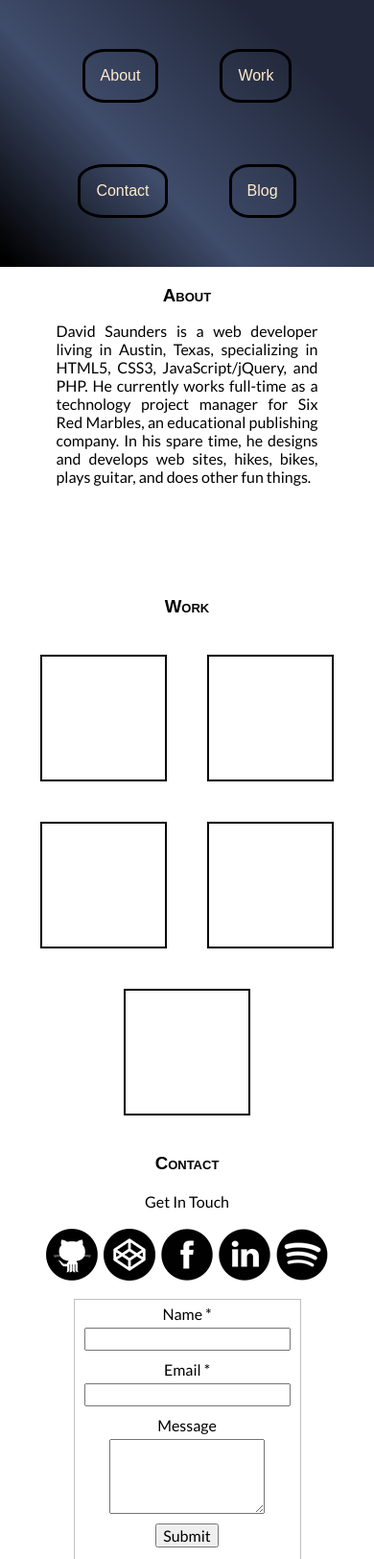
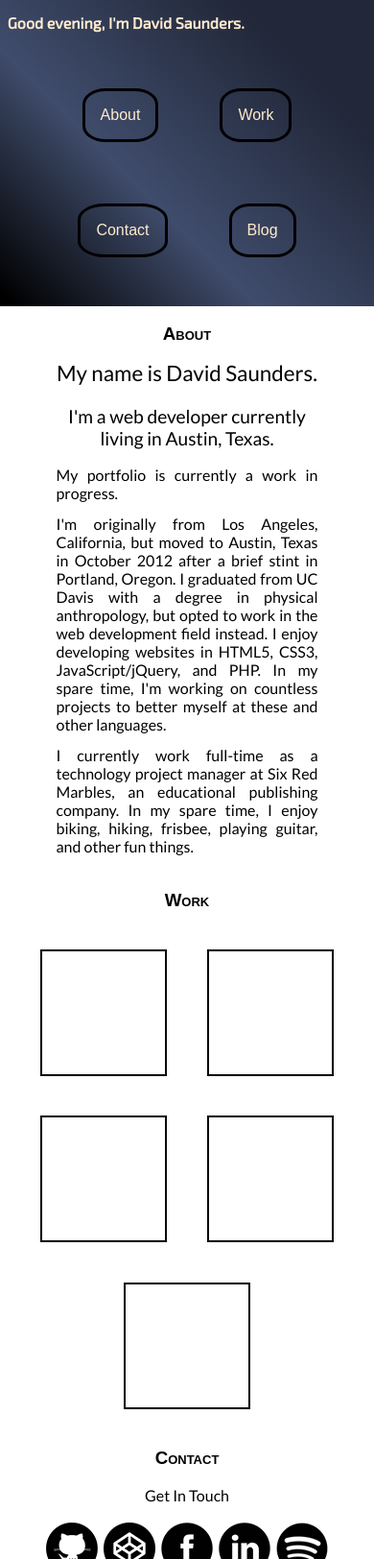
Before and after one commit to djsaun/davidportfolio, a PHP site: page / in a window 390 px wide. Shown: the top 1624 px of the page at 96% size. Run offline with PHP 8.4, Linux system fonts and the light colour scheme; some libraries are stand-ins or nearby versions.

Commit message:
fixed responsive design issues.

```diff
--- a/css/flexbox.css
+++ b/css/flexbox.css
@@ -5,7 +5,7 @@
 	}
 
 #about {
-	-webkit-column-count: 2;
+	-webkit-column-count: 1;
 	-webkit-column-gap: 1em;
 }
 
--- a/css/styles.css
+++ b/css/styles.css
@@ -114,8 +114,18 @@ li a {
 	text-align: center;
 }
 
-#about p {
+#about p:nth-child(n+4) {
 	text-align: justify;
+}
+
+#about p:nth-child(2) {
+	margin-top: -1%;
+	font-size: 1.4em;
+}
+
+#about p:nth-child(3) {
+	margin-top: -1%;
+	font-size: 1.2em;
 }
 
 .skills {
@@ -126,7 +136,7 @@ li a {
 /* Work */
 
 #work {
-	margin-top: -5%;
+	margin-top: 4em;
 }
 
 .thumbnail {
@@ -226,7 +236,25 @@ textarea[name*="Message"] {
 
 /* Media Queries */
 
-@media screen and (max-width: 629px) {
+@media screen and (max-width: 1035px) {
+	#work {
+		margin-top: 10%;
+	}
+}
+
+@media screen and (max-width: 1006px) {
+	#work {
+		margin-top: 10%;
+	}
+}
+
+@media screen and (max-width: 848px) {
+	#work {
+		margin-top: 20%;
+	}
+}
+
+@media screen and (max-width: 693px) {
 	h1:last-child {
 		display: none;
 	}
@@ -244,7 +272,7 @@ textarea[name*="Message"] {
 		margin-top: -1%;
 	}
 	#work {
-		margin-top: -40%;
+		margin-top: -5%;
 	}
 	.skills {
 		display: none;
@@ -258,11 +286,17 @@ textarea[name*="Message"] {
 	h1 {
 		font-size: 1.75em;
 	}
+#about {
+	margin-bottom: 10%;
+	}
 }
 
 @media screen and (max-width: 525px) {
 	h1 {
 		font-size: 1.25em;
+	}
+#about {
+	margin-bottom: 20%;
 	}
 }
 
@@ -270,4 +304,28 @@ textarea[name*="Message"] {
 h1, .nav a {
 		font-size: 1em;
 	}
+#about {
+	margin-bottom: 38%;
+	}
 }
+
+@media screen and (max-width: 374px) {
+
+#work {
+	margin-top: 6em;
+	}
+}
+
+@media screen and (max-width: 364px) {
+
+#work {
+	margin-top: 50%;
+	}
+}
+
+@media screen and (max-width: 346px) {
+
+#work {
+	margin-top: 70%;
+	}
+}
--- a/index.php
+++ b/index.php
@@ -25,7 +25,7 @@
 	<div class="head">
 		<header>
 			<h1 class="headtext">Hello, I'm David Saunders.</h1>
-			<!-- <h1>I'm a ___</h1> -->
+			<h1>I'm a ___</h1>
 		</header>
 		<section>
 			<nav class="container">
@@ -41,10 +41,15 @@
 		<article>
 				<div id="about">
 					<h3>About</h3>
+						<p class="firstp">My name is David Saunders.</p>
+						<p class="secondp">I'm a web developer currently living in Austin, Texas.</p>
 						<div class="image">
 							<img src="img/davidsaunders.png" alt="David Saunders" width="200" height="200" class="davidpic container">
 						</div>
-						<p>David Saunders is a web developer living in Austin, Texas, specializing in HTML5, CSS3, JavaScript/jQuery, and PHP. He currently works full-time as a technology project manager for Six Red Marbles, an educational publishing company. In his spare time, he designs and develops web sites, hikes, bikes, plays guitar, and does other fun things.</p>
+						<p> My portfolio is currently a work in progress.</p>
+						<p> I'm originally from Los Angeles, California, but moved to Austin, Texas in October 2012 after a brief stint in Portland, Oregon. I graduated from UC Davis with a degree in physical anthropology, but opted to work in the web development field instead. I enjoy developing websites in HTML5, CSS3, JavaScript/jQuery, and PHP. In my spare time, I'm working on countless projects to better myself at these and other languages.</p>
+						<p> I currently work full-time as a technology project manager at Six Red Marbles, an educational publishing company. In my spare time, I enjoy biking, hiking, frisbee, playing guitar, and other fun things.</p>
+						<!-- <p>David Saunders is a web developer living in Austin, Texas, specializing in HTML5, CSS3, JavaScript/jQuery, and PHP. He currently works full-time as a technology project manager for Six Red Marbles, an educational publishing company. In his spare time, he hikes, bikes, plays guitar, and does other fun things.</p> -->
 <!-- 						<div class="skills">
 							<ul>
 								<li>&#60;HTML&#62;</li>
```
Also changed, not shown: 1 other file.
